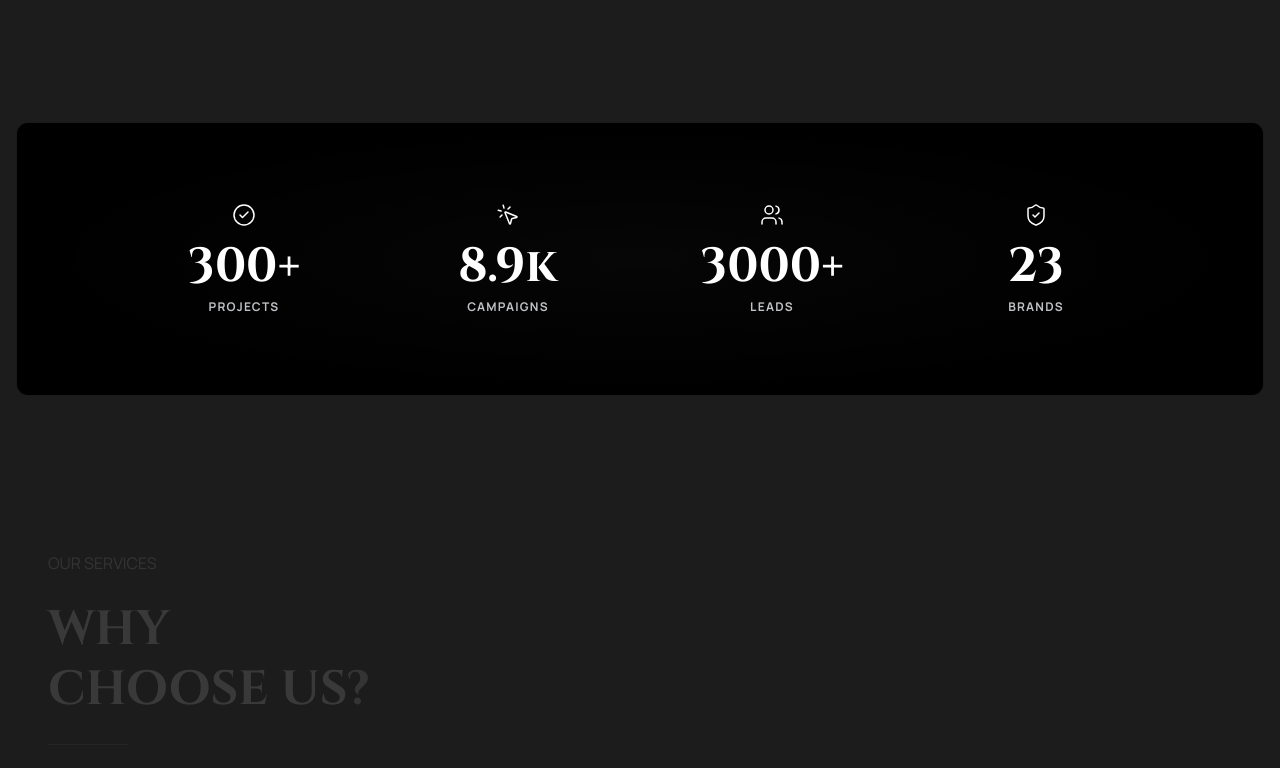
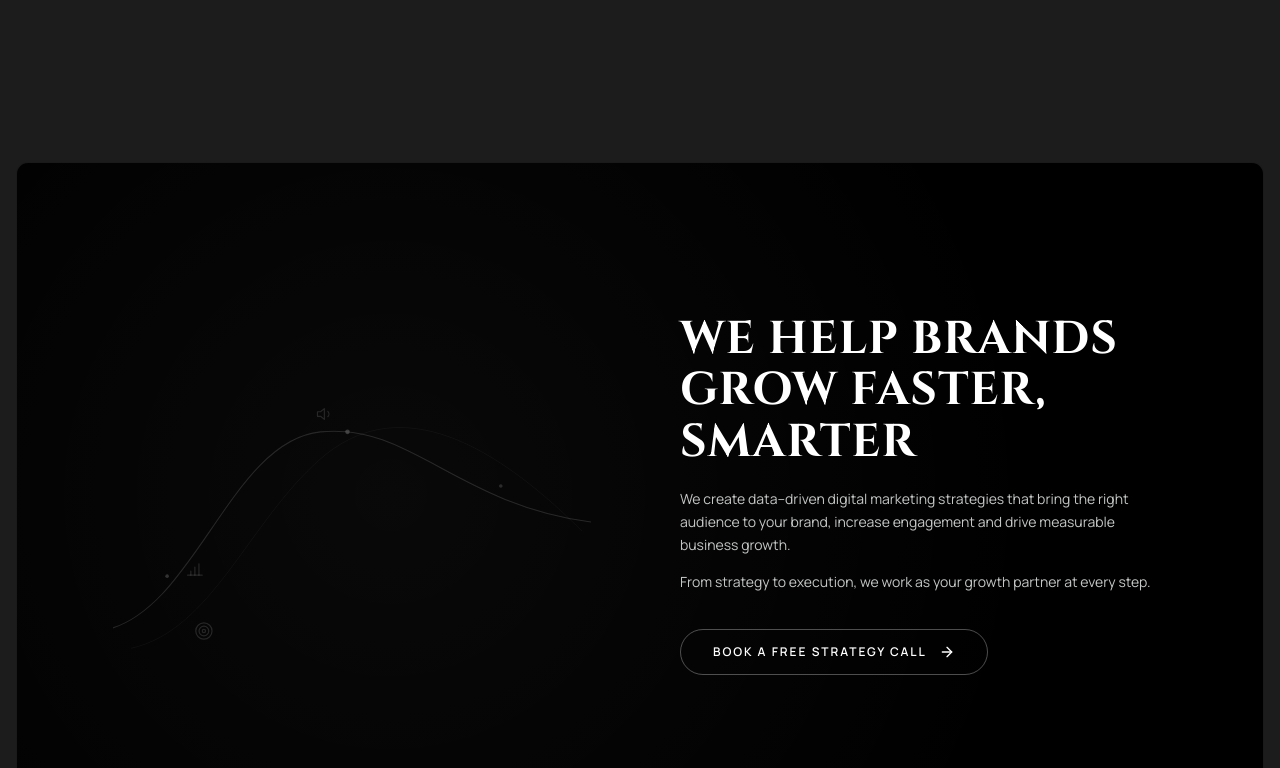
Before and after one commit to digitalwolf2017/dw-new-b, a Next.js app: page / in a window 1280 px wide. Shown: the part 4132-4900 px from the top of the page. Built offline with nearby package versions, Linux system fonts and the light colour scheme.

Commit message:
feat: add Stats section component with GSAP scroll animations and counters

```diff
--- a/components/sections/stats.tsx
+++ b/components/sections/stats.tsx
@@ -1,109 +1,298 @@
 "use client";
 
-import { useEffect, useRef, useState } from "react";
-import { Heading } from "@/components/ui/heading";
-import { CheckCircle2, MousePointerClick, ShieldCheck, Users } from "lucide-react";
+import { useRef } from "react";
+import Link from "next/link";
+import { ArrowRight } from "lucide-react";
+import { gsap, ScrollTrigger, useGSAP } from "@/lib/gsap";
 
-const STATS = [
-  { label: "PROJECTS", value: "300+", icon: CheckCircle2 },
-  { label: "CAMPAIGNS", value: "8.9k", icon: MousePointerClick },
-  { label: "LEADS", value: "3000+", icon: Users },
-  { label: "BRANDS", value: "23", icon: ShieldCheck },
-];
+export function Stats({ id = "stats" }: { id?: string }) {
+  const sectionRef = useRef<HTMLElement>(null);
+  const countRef1 = useRef<HTMLSpanElement>(null);
+  const countRef2 = useRef<HTMLSpanElement>(null);
+  const countRef3 = useRef<HTMLSpanElement>(null);
 
-function AnimatedCounter({ value }: { value: string }) {
-  const [count, setCount] = useState(0);
-  const nodeRef = useRef<HTMLSpanElement>(null);
+  useGSAP(
+    () => {
+      const section = sectionRef.current;
+      if (!section) return;
 
-  const numericValue = parseFloat(value.replace(/[^0-9.]/g, ""));
-  const suffix = value.replace(/[0-9.]/g, "");
-  const hasDecimals = value.includes(".");
+      const tl = gsap.timeline({
+        scrollTrigger: {
+          trigger: section,
+          start: "top 80%",
+          end: "center 40%",
+          scrub: 1.2,
+          invalidateOnRefresh: true,
+        },
+      });
 
-  useEffect(() => {
-    const node = nodeRef.current;
-    if (!node) return;
+      // 3 stats slide in from left one after another directly controlled by scroll
+      tl.fromTo(
+        ".stat-item-1",
+        { x: -90, opacity: 0 },
+        { x: 0, opacity: 1, ease: "none", duration: 0.45 },
+        0.05
+      );
 
-    let startTime: number | null = null;
-    let animationFrame: number;
-    const duration = 2000;
+      tl.fromTo(
+        ".stat-item-2",
+        { x: -90, opacity: 0 },
+        { x: 0, opacity: 1, ease: "none", duration: 0.45 },
+        0.25
+      );
 
-    const observer = new IntersectionObserver(
-      (entries) => {
-        if (entries[0].isIntersecting) {
-          observer.disconnect();
+      tl.fromTo(
+        ".stat-item-3",
+        { x: -90, opacity: 0 },
+        { x: 0, opacity: 1, ease: "none", duration: 0.45 },
+        0.45
+      );
 
-          const animate = (timestamp: number) => {
-            if (!startTime) startTime = timestamp;
-            const progress = Math.min((timestamp - startTime) / duration, 1);
+      // Right content reveals smoothly to full brightness
+      gsap.from(".stat-right-content", {
+        y: 24,
+        opacity: 0,
+        duration: 0.8,
+        ease: "power2.out",
+        scrollTrigger: {
+          trigger: section,
+          start: "top 80%",
+          toggleActions: "play none none none",
+        },
+      });
 
-            // easeOutExpo
-            const easeProgress = progress === 1 ? 1 : 1 - Math.pow(2, -10 * progress);
+      // Numbers count-up animation when scrolling in
+      const counter = { n1: 0, n2: 0, n3: 0 };
+      gsap.fromTo(
+        counter,
+        { n1: 0, n2: 0, n3: 0 },
+        {
+          n1: 9,
+          n2: 120,
+          n3: 40,
+          duration: 2,
+          ease: "power2.out",
+          scrollTrigger: {
+            trigger: section,
+            start: "top 75%",
+            toggleActions: "restart none none none",
+          },
+          onStart: () => {
+            if (countRef1.current) countRef1.current.textContent = "0+";
+            if (countRef2.current) countRef2.current.textContent = "0+";
+            if (countRef3.current) countRef3.current.textContent = "₹0Cr+";
+          },
+          onUpdate: () => {
+            if (countRef1.current) {
+              countRef1.current.textContent = `${Math.floor(counter.n1)}+`;
+            }
+            if (countRef2.current) {
+              countRef2.current.textContent = `${Math.floor(counter.n2)}+`;
+            }
+            if (countRef3.current) {
+              countRef3.current.textContent = `₹${Math.floor(counter.n3)}Cr+`;
+            }
+          },
+          onComplete: () => {
+            if (countRef1.current) countRef1.current.textContent = "9+";
+            if (countRef2.current) countRef2.current.textContent = "120+";
+            if (countRef3.current) countRef3.current.textContent = "₹40Cr+";
+          },
+        }
+      );
 
-            setCount(numericValue * easeProgress);
-
-            if (progress < 1) {
-              animationFrame = requestAnimationFrame(animate);
-            } else {
-              setCount(numericValue);
-            }
-          };
-
-          animationFrame = requestAnimationFrame(animate);
+      // Minimal luminous glow passing through the arch curve from the left side ONLY ONE TIME when user scrolls in
+      gsap.fromTo(
+        [".stat-arch-glow", ".stat-arch-glow-halo"],
+        { strokeDashoffset: 140 },
+        {
+          strokeDashoffset: -800,
+          duration: 2.5,
+          ease: "power2.inOut",
+          scrollTrigger: {
+            trigger: section,
+            start: "top 75%",
+            once: true,
+          },
         }
-      },
-      { threshold: 0.5 }
-    );
-
-    observer.observe(node);
-
-    return () => {
-      observer.disconnect();
-      if (animationFrame) cancelAnimationFrame(animationFrame);
-    };
-  }, [numericValue]);
-
-  const displayValue = hasDecimals
-    ? count.toFixed(1)
-    : Math.floor(count).toString();
+      );
+    },
+    { scope: sectionRef }
+  );
 
   return (
-    <span ref={nodeRef}>
-      {displayValue}{suffix}
-    </span>
-  );
-}
-
-export function Stats({ id = "stats" }: { id?: string }) {
-  return (
     <section
+      ref={sectionRef}
       id={id}
-      className="relative w-full overflow-hidden bg-base py-4 sm:py-6 px-[16px]"
+      data-no-global-reveal
+      className="relative w-full overflow-hidden bg-base py-8 sm:py-12 lg:py-16 px-[16px]"
     >
-      {/* Floating Rounded Card matching site black bg card style */}
-      <div className="relative mx-auto w-full overflow-hidden rounded-[12px] border border-white/10 bg-black px-6 py-12 sm:px-10 sm:py-16 lg:px-16 lg:py-20">
+      {/* Floating Rounded Card matching site card styling with increased top/bottom padding */}
+      <div className="relative mx-auto w-full overflow-hidden rounded-[12px] border border-white/10 bg-black px-6 py-16 sm:px-10 sm:py-20 lg:px-14 lg:py-24 xl:px-18 xl:py-28">
         {/* Subtle ambient radial glow */}
         <div
-          className="pointer-events-none absolute inset-0 bg-[radial-gradient(ellipse_at_center,rgba(255,255,255,0.025)_0%,transparent_70%)]"
+          className="pointer-events-none absolute inset-0 bg-[radial-gradient(circle_at_30%_50%,rgba(255,255,255,0.035),transparent_70%)]"
           aria-hidden="true"
         />
 
-        <div className="relative z-10 mx-auto grid w-full max-w-5xl grid-cols-2 gap-8 sm:gap-10 md:grid-cols-4 md:gap-8">
-          {STATS.map((stat, i) => {
-            const Icon = stat.icon;
-            return (
-              <div key={i} className="flex flex-col items-center gap-3.5 sm:gap-4 text-center">
-                <Icon className="h-6 w-6 text-white" strokeWidth={1.5} />
-                <div className="flex flex-col gap-1.5 sm:gap-2">
-                  <Heading as="h3" className="font-display text-4xl text-white sm:text-5xl font-bold">
-                    <AnimatedCounter value={stat.value} />
-                  </Heading>
-                  <span className="text-[10px] sm:text-xs font-bold tracking-widest text-ink-muted uppercase">
-                    {stat.label}
-                  </span>
-                </div>
+        {/* 2-Column Grid matching reference layout exactly */}
+        <div className="relative z-10 mx-auto grid w-full max-w-6xl xl:max-w-7xl grid-cols-1 items-center gap-12 lg:grid-cols-2 lg:gap-14 xl:gap-20 px-2 sm:px-6">
+          {/* Left Column: 3 Staggered Stats with Background Vector Art */}
+          <div className="relative w-full min-h-[380px] sm:min-h-[420px] lg:min-h-[440px] flex flex-col justify-between shrink-0">
+            {/* Decorative background vector curves, arch line & icons */}
+            <svg
+              className="pointer-events-none absolute inset-0 h-full w-full opacity-60 select-none"
+              viewBox="0 0 540 440"
+              fill="none"
+              xmlns="http://www.w3.org/2000/svg"
+              preserveAspectRatio="xMidYMid meet"
+              aria-hidden="true"
+            >
+              <defs>
+                {/* Glow filter for the traveling core */}
+                <filter id="statBeamGlow" x="-20%" y="-20%" width="140%" height="140%">
+                  <feGaussianBlur stdDeviation="3" result="blur" />
+                </filter>
+                {/* Wide soft bloom filter for halo */}
+                <filter id="statBeamWideGlow" x="-40%" y="-40%" width="180%" height="180%">
+                  <feGaussianBlur stdDeviation="8" result="blur" />
+                </filter>
+              </defs>
+
+              {/* Secondary faint background curve */}
+              <path
+                d="M 20 390 C 110 370, 150 250, 230 180 C 310 110, 410 150, 520 260"
+                stroke="rgba(255,255,255,0.08)"
+                strokeWidth="1"
+              />
+
+              {/* 1. Base Thin Arch Line from the left side */}
+              <path
+                d="M -10 370 C 90 350, 130 160, 230 150 C 330 140, 380 230, 530 250"
+                stroke="rgba(255, 255, 255, 0.22)"
+                strokeWidth="1.2"
+                fill="none"
+              />
+
+              {/* 2. Soft Animated Halo Glow passing through arch */}
+              <path
+                className="stat-arch-glow-halo"
+                d="M -10 370 C 90 350, 130 160, 230 150 C 330 140, 380 230, 530 250"
+                stroke="rgba(255, 255, 255, 0.5)"
+                strokeWidth="7"
+                strokeLinecap="round"
+                pathLength="800"
+                strokeDasharray="140 800"
+                strokeDashoffset="140"
+                filter="url(#statBeamWideGlow)"
+                fill="none"
+              />
+
+              {/* 3. Luminous Animated Core Glow passing through arch */}
+              <path
+                className="stat-arch-glow"
+                d="M -10 370 C 90 350, 130 160, 230 150 C 330 140, 380 230, 530 250"
+                stroke="#ffffff"
+                strokeWidth="2.2"
+                strokeLinecap="round"
+                pathLength="800"
+                strokeDasharray="140 800"
+                strokeDashoffset="140"
+                filter="url(#statBeamGlow)"
+                fill="none"
+              />
+
+              {/* Megaphone / Bullhorn Icon near upper curve */}
+              <g transform="translate(225, 120) scale(0.85)" stroke="rgba(255,255,255,0.22)" strokeWidth="1.5" strokeLinecap="round" strokeLinejoin="round" fill="none">
+                <path d="M11 5L6 9H2v6h4l5 4V5z" />
+                <path d="M15.54 8.46a5 5 0 0 1 0 7.07" />
+              </g>
+
+              {/* 3-Bar Chart Icon near middle-left */}
+              <g transform="translate(80, 290) scale(0.9)" stroke="rgba(255,255,255,0.22)" strokeWidth="1.5" strokeLinecap="round" strokeLinejoin="round" fill="none">
+                <path d="M3 21h18" />
+                <path d="M7 21v-5" />
+                <path d="M12 21v-10" />
+                <path d="M17 21v-14" />
+              </g>
+
+              {/* Target / Bullseye Icon near bottom-left */}
+              <g transform="translate(90, 360) scale(0.9)" stroke="rgba(255,255,255,0.22)" strokeWidth="1.5" fill="none">
+                <circle cx="12" cy="12" r="10" />
+                <circle cx="12" cy="12" r="6" />
+                <circle cx="12" cy="12" r="2" />
+              </g>
+
+              {/* Accent Dots */}
+              <circle cx="60" cy="310" r="2" fill="rgba(255,255,255,0.3)" />
+              <circle cx="260" cy="150" r="2.5" fill="rgba(255,255,255,0.35)" />
+              <circle cx="430" cy="210" r="2" fill="rgba(255,255,255,0.25)" />
+            </svg>
+
+            {/* Stat 1: 9+ YEARS OF EXPERIENCE */}
+            <div className="stat-item-1 relative z-10 flex flex-col items-start lg:absolute lg:top-0 lg:left-0">
+              <div className="font-sans text-5xl sm:text-6xl lg:text-7xl font-bold tracking-tight text-white leading-none">
+                <span ref={countRef1}>9+</span>
               </div>
-            );
-          })}
+              <div className="mt-2.5 flex items-stretch border-l-2 border-white/50 pl-2.5">
+                <span className="font-sans text-[10px] sm:text-[11px] font-bold uppercase tracking-[0.2em] text-ink-muted leading-[1.3]">
+                  YEARS OF<br />EXPERIENCE
+                </span>
+              </div>
+            </div>
+
+            {/* Stat 2: 120+ BRANDS ACROSS DIVERSE INDUSTRIES */}
+            <div className="stat-item-2 relative z-10 flex flex-col items-start lg:absolute lg:top-[33%] lg:left-[30%] my-6 lg:my-0">
+              <div className="font-sans text-5xl sm:text-6xl lg:text-7xl font-bold tracking-tight text-white leading-none">
+                <span ref={countRef2}>120+</span>
+              </div>
+              <div className="mt-2.5 flex items-stretch border-l-2 border-white/50 pl-2.5">
+                <span className="font-sans text-[10px] sm:text-[11px] font-bold uppercase tracking-[0.2em] text-ink-muted leading-[1.3]">
+                  BRANDS<br />ACROSS DIVERSE<br />INDUSTRIES
+                </span>
+              </div>
+            </div>
+
+            {/* Stat 3: ₹40Cr+ AD SPEND MANAGED - stair-stepped matching reference */}
+            <div className="stat-item-3 relative z-10 flex flex-col items-start lg:absolute lg:bottom-0 lg:left-[50%]">
+              <div className="font-sans text-5xl sm:text-6xl lg:text-7xl font-bold tracking-tight text-white leading-none whitespace-nowrap">
+                <span ref={countRef3}>₹40Cr+</span>
+              </div>
+              <div className="mt-2.5 flex items-stretch border-l-2 border-white/50 pl-2.5">
+                <span className="font-sans text-[10px] sm:text-[11px] font-bold uppercase tracking-[0.2em] text-ink-muted leading-[1.3]">
+                  AD SPEND<br />MANAGED
+                </span>
+              </div>
+            </div>
+          </div>
+
+          {/* Right Column: Headline, Description, Pill CTA */}
+          <div className="stat-right-content relative z-10 flex w-full flex-col items-start">
+            <h2 className="font-display text-3xl sm:text-4xl lg:text-[42px] xl:text-[46px] font-bold uppercase tracking-[0.02em] text-white leading-[1.12]">
+              WE HELP BRANDS<br />
+              GROW FASTER,<br />
+              SMARTER
+            </h2>
+
+            <div className="mt-5 flex flex-col gap-3.5 text-sm sm:text-base leading-relaxed font-normal">
+              <p className="text-ink-secondary" style={{ color: "var(--color-ink-secondary, #c4c7c5)" }}>
+                We create data–driven digital marketing strategies that bring the right audience to your brand, increase engagement and drive measurable business growth.
+              </p>
+              <p className="text-ink-secondary" style={{ color: "var(--color-ink-secondary, #c4c7c5)" }}>
+                From strategy to execution, we work as your growth partner at every step.
+              </p>
+            </div>
+
+            <div className="mt-7 sm:mt-9">
+              <Link
+                href="#contact"
+                className="group inline-flex items-center gap-3 rounded-full border border-white/30 bg-transparent px-7 py-3 sm:px-8 sm:py-3.5 text-xs font-semibold uppercase tracking-[0.16em] text-white transition-all duration-300 hover:border-white hover:bg-white hover:text-black active:scale-95"
+              >
+                <span>BOOK A FREE STRATEGY CALL</span>
+                <ArrowRight className="h-4 w-4 transition-transform duration-300 group-hover:translate-x-1" />
+              </Link>
+            </div>
+          </div>
         </div>
       </div>
     </section>
```
